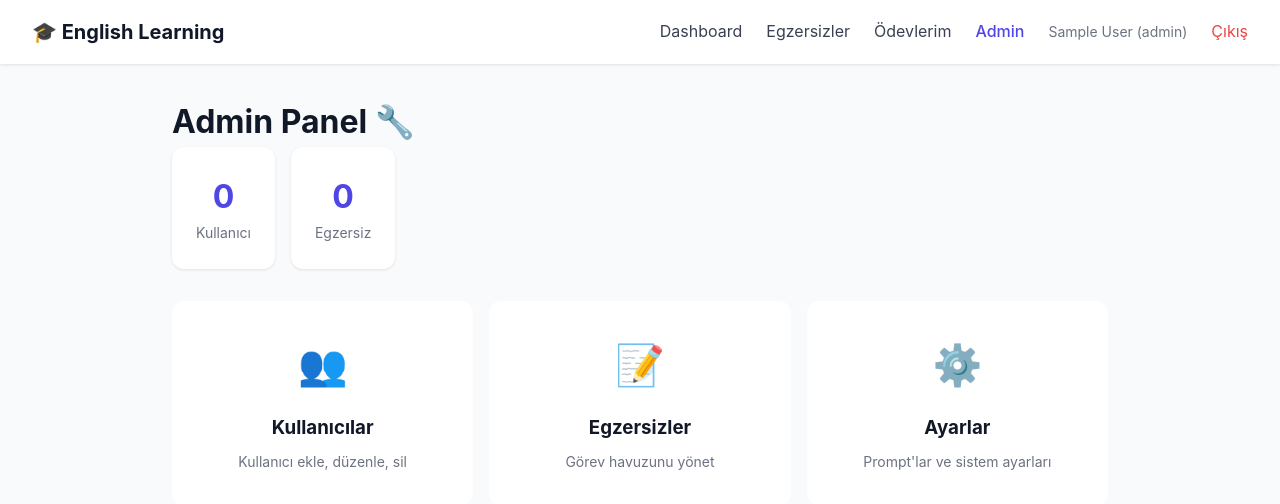
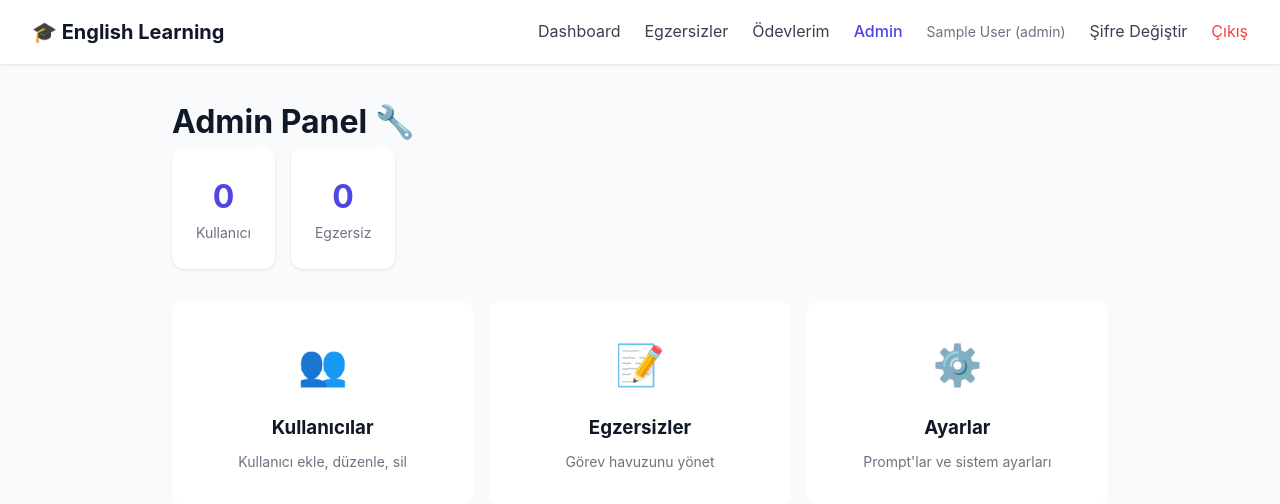
Before and after one commit to serdaraytac/english-learning-app, a Flask app: page /admin in a window 1280 px wide. Shown: the top 504 px of the page. Run offline with Flask 3, Linux system fonts and the light colour scheme; the visitor is signed in with stand-in values (Sample User, id 1); data that the repository does not hold is empty.

Commit message:
Update base.html

```diff
--- a/templates/base.html
+++ b/templates/base.html
@@ -18,6 +18,7 @@
             <a href="{{ url_for('admin_dashboard') }}" class="admin-link">Admin</a>
             {% endif %}
             <span class="user-info">{{ session.user_name }} ({{ session.current_level }})</span>
+            <a href="{{ url_for('change_password') }}">Şifre Değiştir</a>
             <a href="{{ url_for('logout') }}" class="logout">Çıkış</a>
         </div>
     </nav>
```
